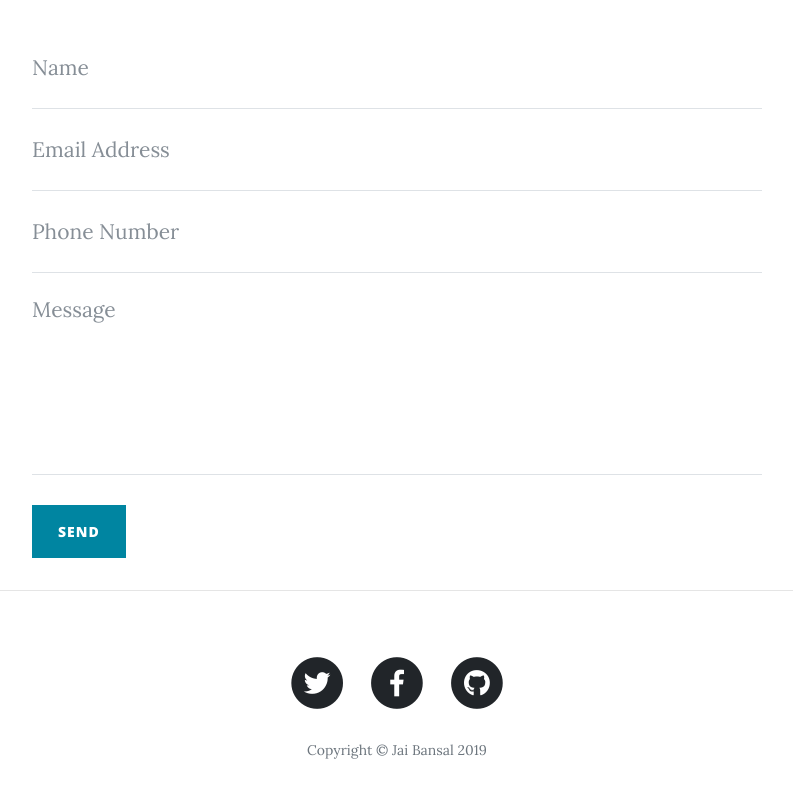
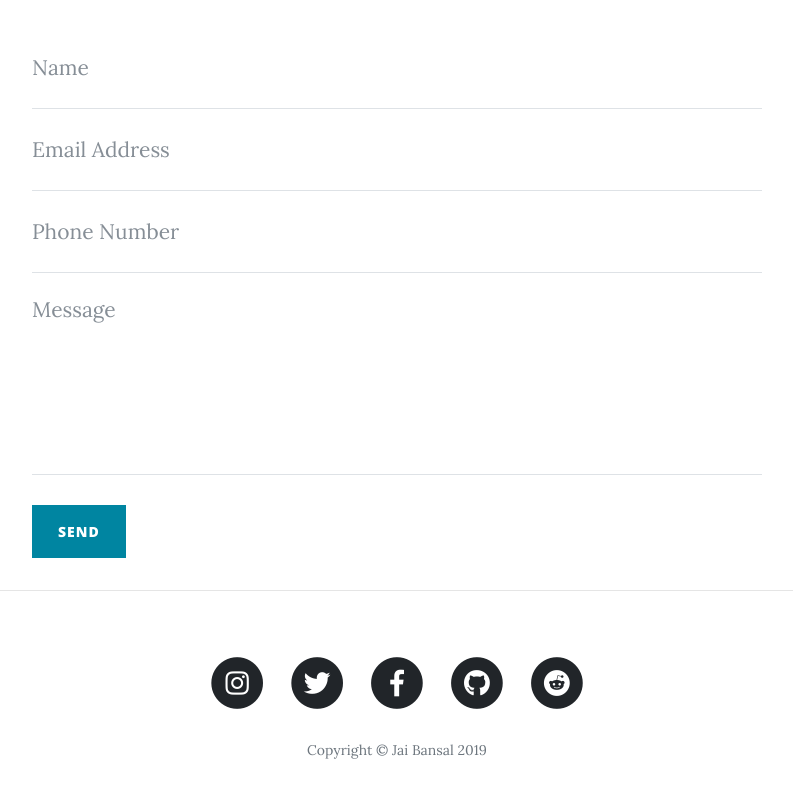
Before and after one commit to jaikb/jaikb.github.io, a website: page contact.html in a window 1280 px wide. Shown: the part 675-1473 px from the top of the page, without its empty margins (243-1036 px from the left). Drawn offline with nearby package versions, Linux system fonts and the light colour scheme.

Commit message:
Updated footer

```diff
--- a/contact.html
+++ b/contact.html
@@ -120,6 +120,14 @@
           <div class="col-lg-8 col-md-10 mx-auto">
             <ul class="list-inline text-center">
               <li class="list-inline-item">
+                <a href="https://www.instagram.com/technolojai">
+                  <span class="fa-stack fa-lg">
+                    <i class="fas fa-circle fa-stack-2x"></i>
+                    <i class="fab fa-instagram fa-stack-1x fa-inverse"></i>
+                  </span>
+                </a>
+              </li>
+              <li class="list-inline-item">
                 <a href="https://www.twitter.com/technolojai">
                   <span class="fa-stack fa-lg">
                     <i class="fas fa-circle fa-stack-2x"></i>
@@ -143,13 +151,30 @@
                   </span>
                 </a>
               </li>
+              <li class="list-inline-item">
+                <a href="https://www.reddit.com/user/JaiKB">
+                  <span class="fa-stack fa-lg">
+                    <i class="fas fa-circle fa-stack-2x"></i>
+                    <i class="fab fa-reddit fa-stack-1x fa-inverse"></i>
+                  </span>
+                </a>
+              </li>
+
+              <!-- <li class="list-inline-item">
+                <a href="https://www.quora.com/profile/Jai-Bansal-27">
+                  <span class="fa-stack fa-lg">
+                    <i class="fas fa-circle fa-stack-2x"></i>
+                    <i class="fab fa-quora fa-stack-1x fa-inverse"></i>
+                  </span>
+                </a>
+              </li> -->
+
             </ul>
             <p class="copyright text-muted">Copyright &copy; Jai Bansal 2019</p>
           </div>
         </div>
       </div>
     </footer>
-
     <!-- Bootstrap core JavaScript -->
     <script src="vendor/jquery/jquery.min.js"></script>
     <script src="vendor/bootstrap/js/bootstrap.bundle.min.js"></script>
```
